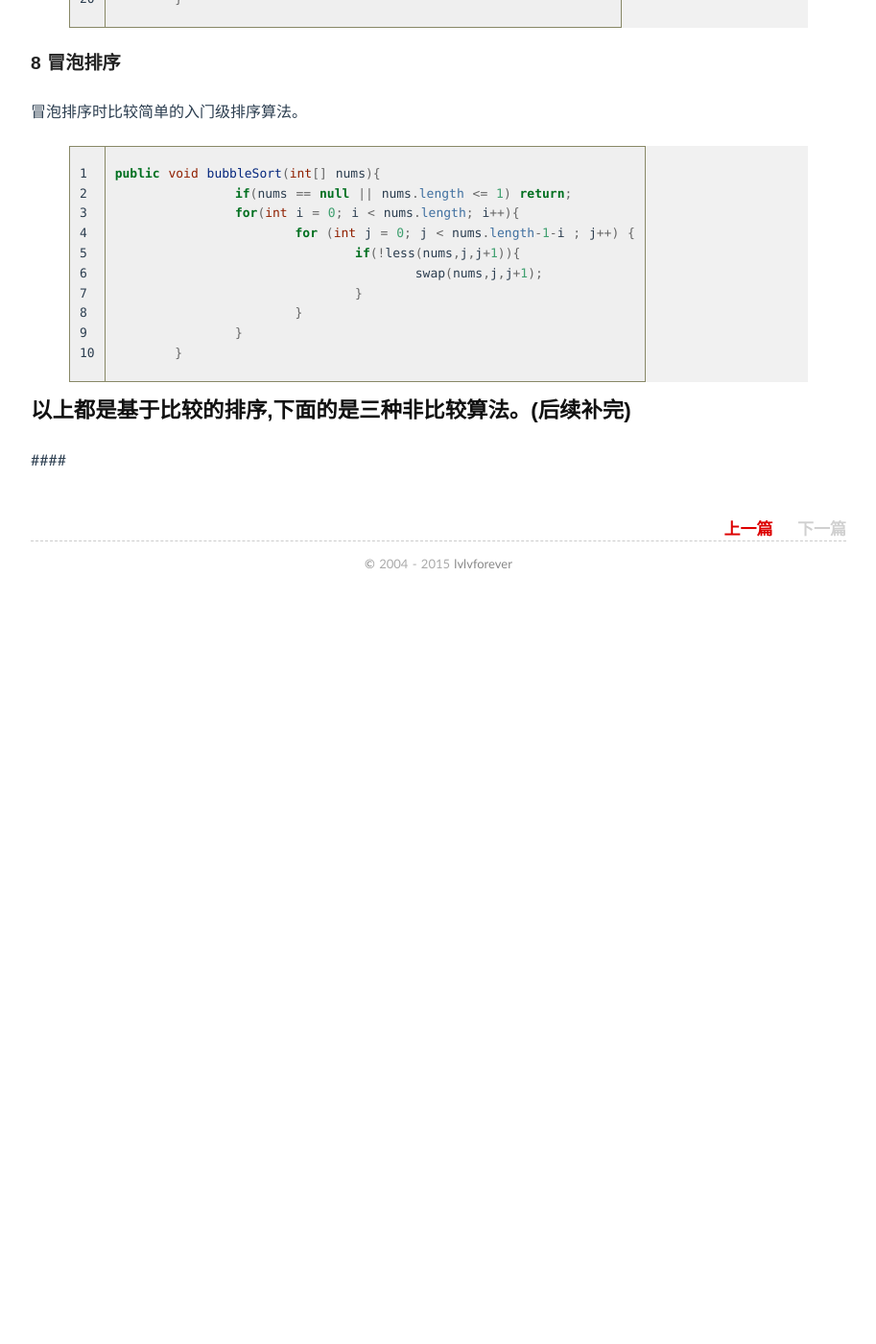
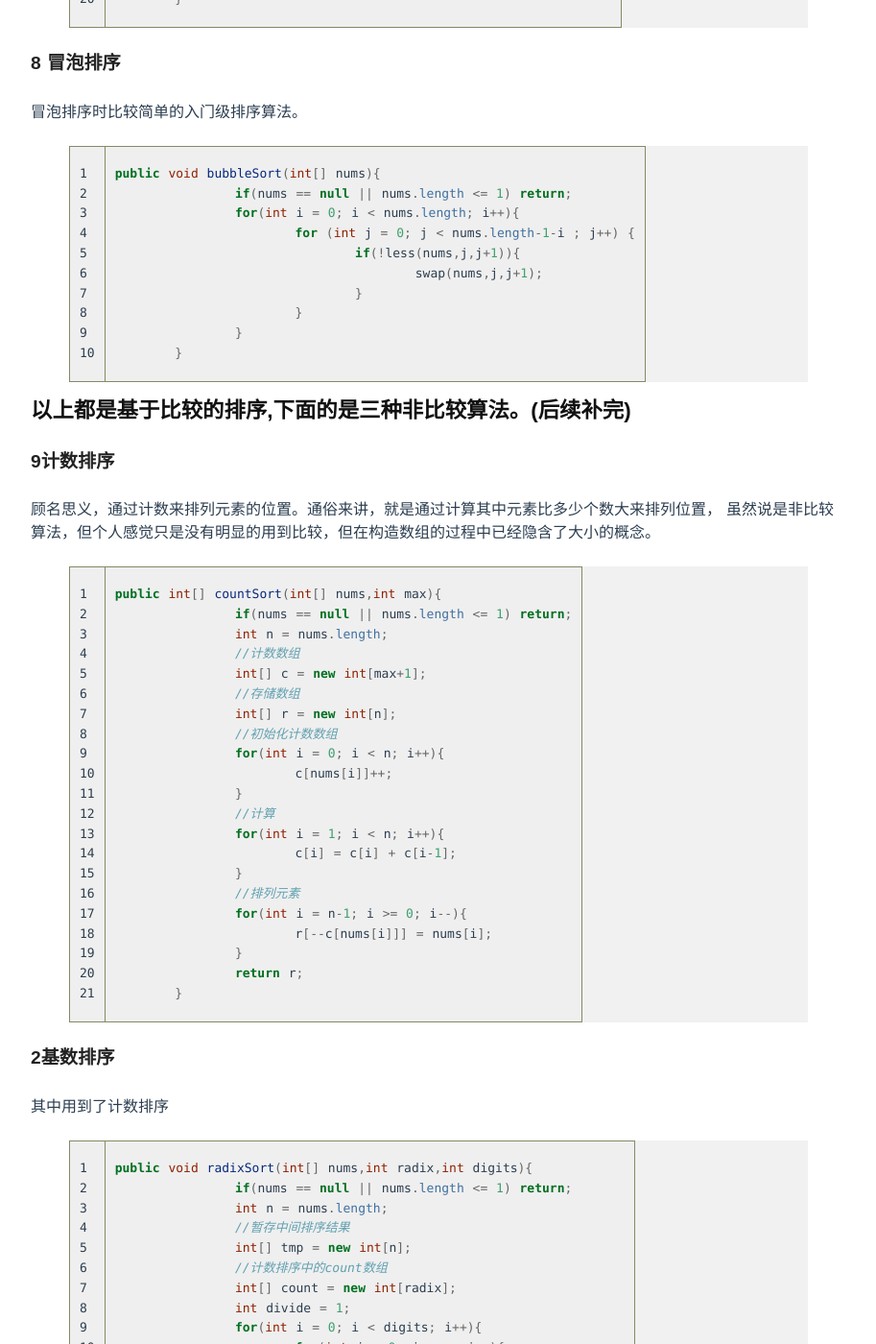
Before and after one commit to lvlvforever/lvlvforever.github.io, a Jekyll site: the page built from _posts/2015-08-17-排序算法.md, in a window 1280 px wide and 1400 px high, scrolled down 6304 px. Shown: the whole window at 96% size, without its empty margins (183-1096 px from the left). Built offline with Jekyll 4.4.1, drawn with Linux system fonts in a browser that asks for light colours; Markdown is read by kramdown in place of the engine named in the settings; comment, search, counter and statistics services are not loaded; before the commit the page ends 6934 px from its top, so only the background shows below that; some of the changed text lies outside the part shown.

Commit message:
count sort radix sort

```diff
--- a/_posts/2015-08-17-排序算法.md
+++ b/_posts/2015-08-17-排序算法.md
@@ -274,4 +274,63 @@ public void bubbleSort(int[] nums){
 	}
 {% endhighlight java %}
 ##以上都是基于比较的排序,下面的是三种非比较算法。(后续补完)
-####
+###9计数排序
+顾名思义，通过计数来排列元素的位置。通俗来讲，就是通过计算其中元素比多少个数大来排列位置，
+虽然说是非比较算法，但个人感觉只是没有明显的用到比较，但在构造数组的过程中已经隐含了大小的概念。
+{% highlight java linenos %}
+public int[] countSort(int[] nums,int max){
+		if(nums == null || nums.length <= 1) return;
+		int n = nums.length;
+		//计数数组
+		int[] c = new int[max+1];
+		//存储数组
+		int[] r = new int[n];
+		//初始化计数数组
+		for(int i = 0; i < n; i++){
+			c[nums[i]]++;
+		}
+		//计算
+		for(int i = 1; i < n; i++){
+			c[i] = c[i] + c[i-1];
+		}
+		//排列元素
+		for(int i = n-1; i >= 0; i--){
+			r[--c[nums[i]]] = nums[i];
+		}
+		return r;
+	}
+{% endhighlight java %}
+###2基数排序
+其中用到了计数排序
+{% highlight java linenos %}
+public void radixSort(int[] nums,int radix,int digits){
+		if(nums == null || nums.length <= 1) return;
+		int n = nums.length;
+		//暂存中间排序结果
+		int[] tmp = new int[n];
+		//计数排序中的count数组
+		int[] count = new int[radix];
+		int divide = 1;
+		for(int i = 0; i < digits; i++){
+			for(int j = 0; j < n; j++){
+				tmp[j] = nums[j];
+			}
+			for(int j = 0; j < radix ; j++){
+				count[j]  = 0;
+			}
+			for(int j = 0; j < n; j++){
+				int t = (tmp[j] / divide) % radix;
+				count[t]++;
+			}
+			for(int j = 1; j < radix ; j++){
+				count[j]  = count[j] + count[j-1];
+			}
+			for(int j = n-1; j >= 0; j--){
+				int t = (nums[j] / divide) % radix;
+				tmp[--count[t]] = nums[j];
+			}
+			divide = divide * radix;
+		}
+		System.err.println(Arrays.toString(tmp));
+	}
+{% endhighlight java %}
```
